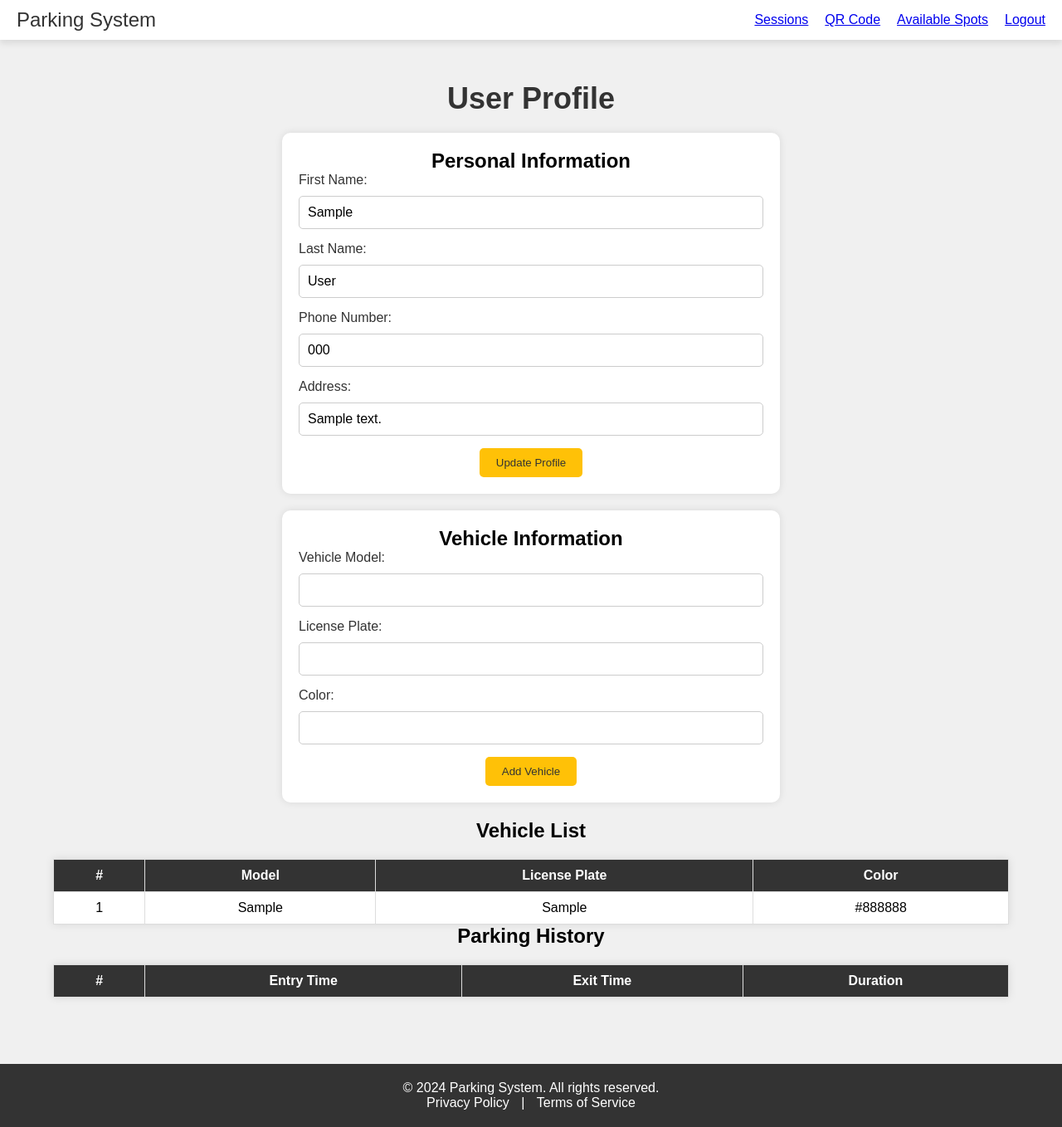
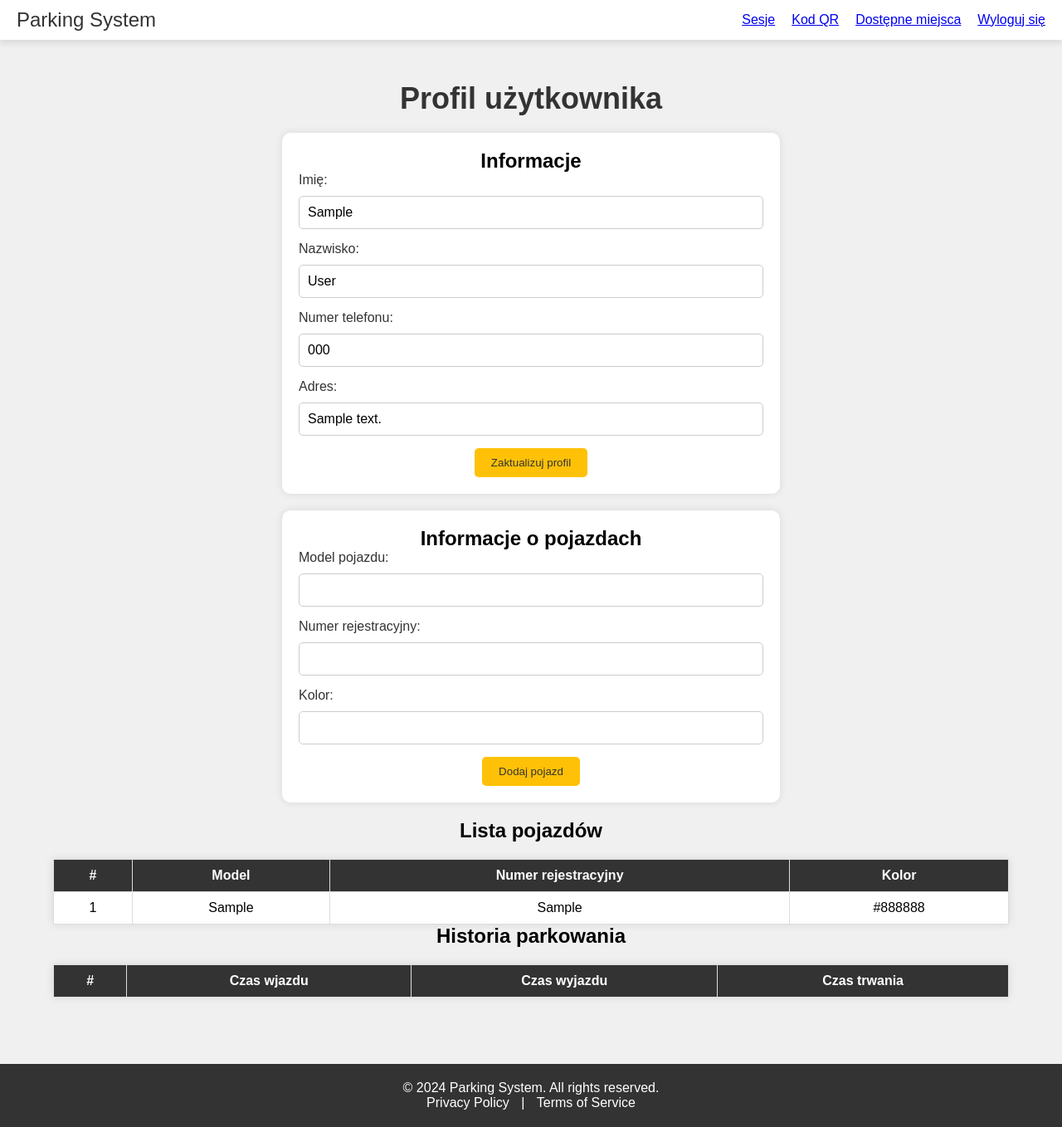
Before and after one commit to Beretus/ProjektParking, a Flask app: page /profile in a window 1280 px wide. Shown: the whole page at 83% size. Run offline with Flask 3, Linux system fonts and the light colour scheme; a user stored in the database is signed in; tables that the repository leaves empty hold one stand-in row (values such as "Sample post"); data that the repository does not hold is empty; parts of the project's set-up code (start-up, migrations or seed data) failed here and were passed over.

Commit message:
Update profile.html

```diff
--- a/templates/profile.html
+++ b/templates/profile.html
@@ -3,7 +3,7 @@
 <head>
     <meta charset="UTF-8">
     <meta name="viewport" content="width=device-width, initial-scale=1.0">
-    <title>User Profile</title>
+    <title>Profil użytkownika</title>
     <link rel="stylesheet" href="styles/profileStyle.css">
 </head>
 <body>
@@ -17,72 +17,72 @@
         <div class="menu" id="nav-menu">
             <ul>
                 {% if not current_user.is_authenticated %}
-                <li class="menu-link"><a href="{{ url_for('login') }}">Login</a></li>
-                <li class="menu-link"><a href="{{ url_for('register') }}">Register</a></li>
+                <li class="menu-link"><a href="{{ url_for('login') }}">Logowanie</a></li>
+                <li class="menu-link"><a href="{{ url_for('register') }}">Rejestracja</a></li>
                 {% else %}
-                <li class="menu-link"><a href="{{ url_for('sesje') }}">Sessions</a></li>
-                <li class="menu-link"><a href="{{ url_for('generate_qr') }}">QR Code</a></li>
-                <li class="menu-link"><a href="{{ url_for('status') }}">Available Spots</a></li>
-                <li class="menu-link"><a href="{{ url_for('logout') }}">Logout</a></li>
+                <li class="menu-link"><a href="{{ url_for('sesje') }}">Sesje</a></li>
+                <li class="menu-link"><a href="{{ url_for('generate_qr') }}">Kod QR</a></li>
+                <li class="menu-link"><a href="{{ url_for('status') }}">Dostępne miejsca</a></li>
+                <li class="menu-link"><a href="{{ url_for('logout') }}">Wyloguj się</a></li>
                 {% endif %}
             </ul>
         </div>
     </nav>
 
     <div class="content-container">
-        <h1 class="text-center">User Profile</h1>
+        <h1 class="text-center">Profil użytkownika</h1>
 
         <div class="form-section">
-            <h2>Personal Information</h2>
+            <h2>Informacje</h2>
             <form method="POST">
                 <div class="form-group">
-                    <label for="first_name">First Name:</label>
+                    <label for="first_name">Imię:</label>
                     <input type="text" id="first_name" name="first_name" class="styled-input" value="{{ current_user.first_name }}">
                 </div>
                 <div class="form-group">
-                    <label for="last_name">Last Name:</label>
+                    <label for="last_name">Nazwisko:</label>
                     <input type="text" id="last_name" name="last_name" class="styled-input" value="{{ current_user.last_name }}">
                 </div>
                 <div class="form-group">
-                    <label for="phone_number">Phone Number:</label>
+                    <label for="phone_number">Numer telefonu:</label>
                     <input type="text" id="phone_number" name="phone_number" class="styled-input" value="{{ current_user.phone_number }}">
                 </div>
                 <div class="form-group">
-                    <label for="address">Address:</label>
+                    <label for="address">Adres:</label>
                     <input type="text" id="address" name="address" class="styled-input" value="{{ current_user.address }}">
                 </div>
-                <button type="submit" class="btn">Update Profile</button>
+                <button type="submit" class="btn">Zaktualizuj profil</button>
             </form>
         </div>
 
         <div class="form-section">
-            <h2>Vehicle Information</h2>
+            <h2>Informacje o pojazdach</h2>
             <form method="POST" action="{{ url_for('add_vehicle') }}">
                 <div class="form-group">
-                    <label for="model">Vehicle Model:</label>
+                    <label for="model">Model pojazdu:</label>
                     <input type="text" id="model" name="model" class="styled-input" required>
                 </div>
                 <div class="form-group">
-                    <label for="license_plate">License Plate:</label>
+                    <label for="license_plate">Numer rejestracyjny:</label>
                     <input type="text" id="license_plate" name="license_plate" class="styled-input" required>
                 </div>
                 <div class="form-group">
-                    <label for="color">Color:</label>
+                    <label for="color">Kolor:</label>
                     <input type="text" id="color" name="color" class="styled-input">
                 </div>
-                <button type="submit" class="btn">Add Vehicle</button>
+                <button type="submit" class="btn">Dodaj pojazd</button>
             </form>
         </div>
 
         <div class="table-section">
-            <h2>Vehicle List</h2>
+            <h2>Lista pojazdów</h2>
             <table class="table">
                 <thead>
                     <tr>
                         <th>#</th>
                         <th>Model</th>
-                        <th>License Plate</th>
-                        <th>Color</th>
+                        <th>Numer rejestracyjny</th>
+                        <th>Kolor</th>
                     </tr>
                 </thead>
                 <tbody>
@@ -99,14 +99,14 @@
         </div>
 
         <div class="table-section">
-            <h2>Parking History</h2>
+            <h2>Historia parkowania</h2>
             <table class="table">
                 <thead>
                     <tr>
                         <th>#</th>
-                        <th>Entry Time</th>
-                        <th>Exit Time</th>
-                        <th>Duration</th>
+                        <th>Czas wjazdu</th>
+                        <th>Czas wyjazdu</th>
+                        <th>Czas trwania</th>
                     </tr>
                 </thead>
                 <tbody>
```
